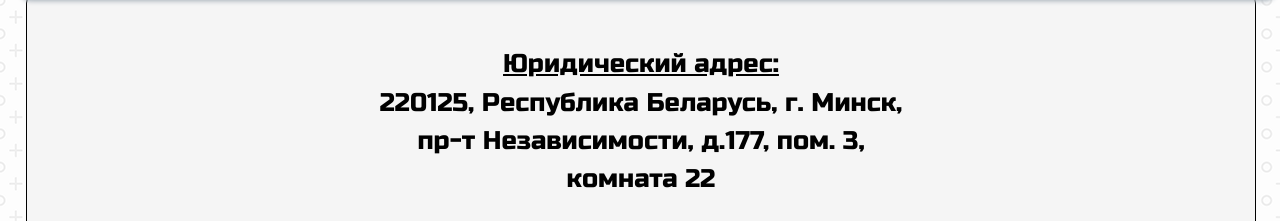
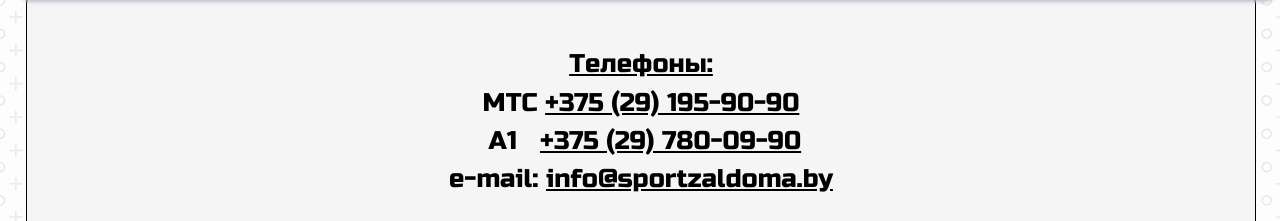
Before and after one commit to DmitrukMisha/sportzaldoma.github.io, a plain HTML site: page Contacts.html in a window 1280 px wide. Shown: the part 483-704 px from the top of the page. Drawn offline with Linux system fonts and the light colour scheme.

Commit message:
Add files via upload

```diff
--- a/Contacts.html
+++ b/Contacts.html
@@ -44,9 +44,6 @@
 
 <div class="content">
 <center>
-<p style="width: 42vw;"><u>Юридический адрес:</u><br>
-220125, Республика Беларусь, г. Минск, пр-т Независимости, д.177, пом. 3, комната 22<br>
-</p>
 <p style="text-align: center;"><u>Телефоны:</u><br>
 МТС <u><a style="color: black;" href="tel:+375291959090" >+375 (29) 195-90-90</a></u> <br>
 &#160;A1&#160;&#160; <u><a style="color: black;" href="tel:+375297800990">+375 (29) 780-09-90</a></u> <br>
```
